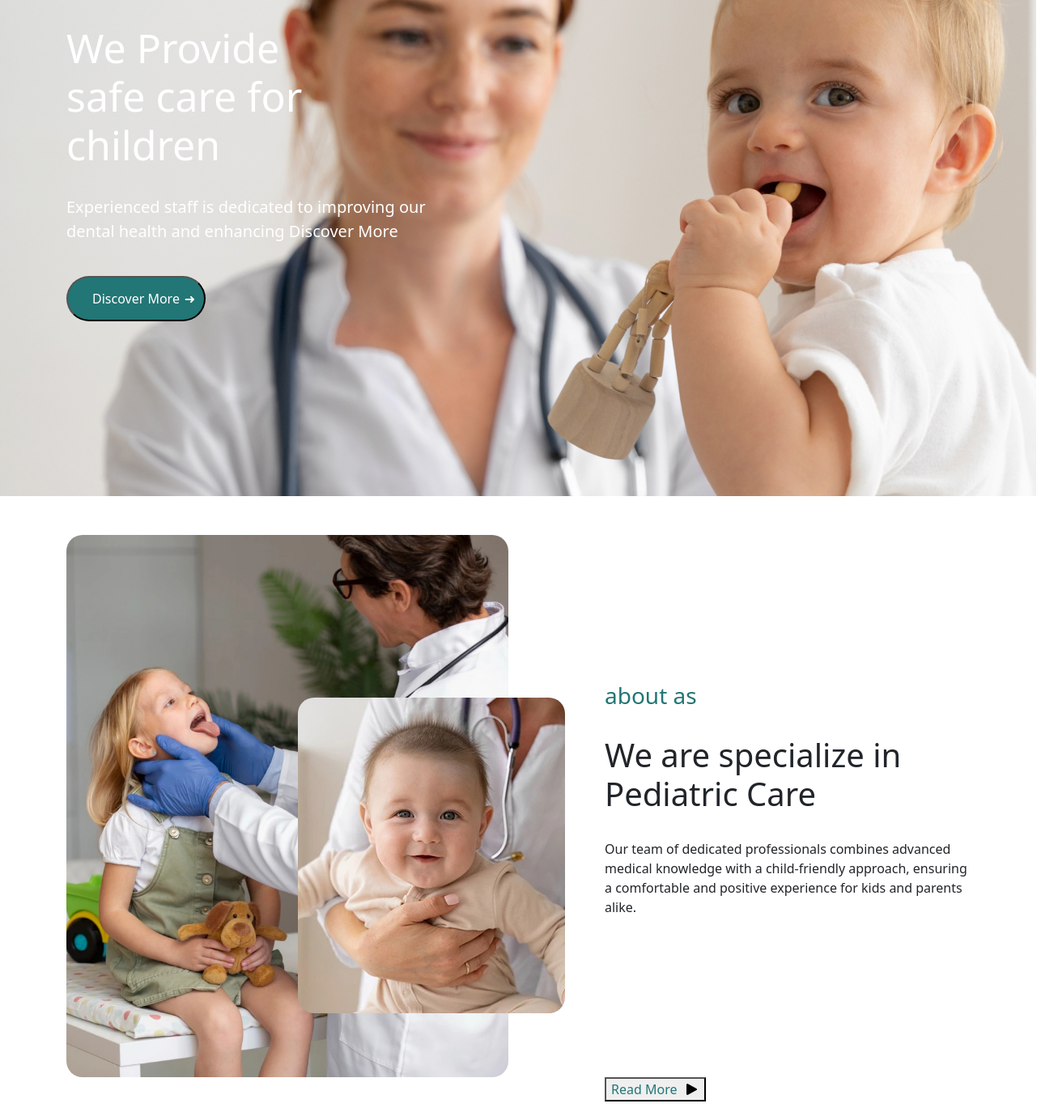
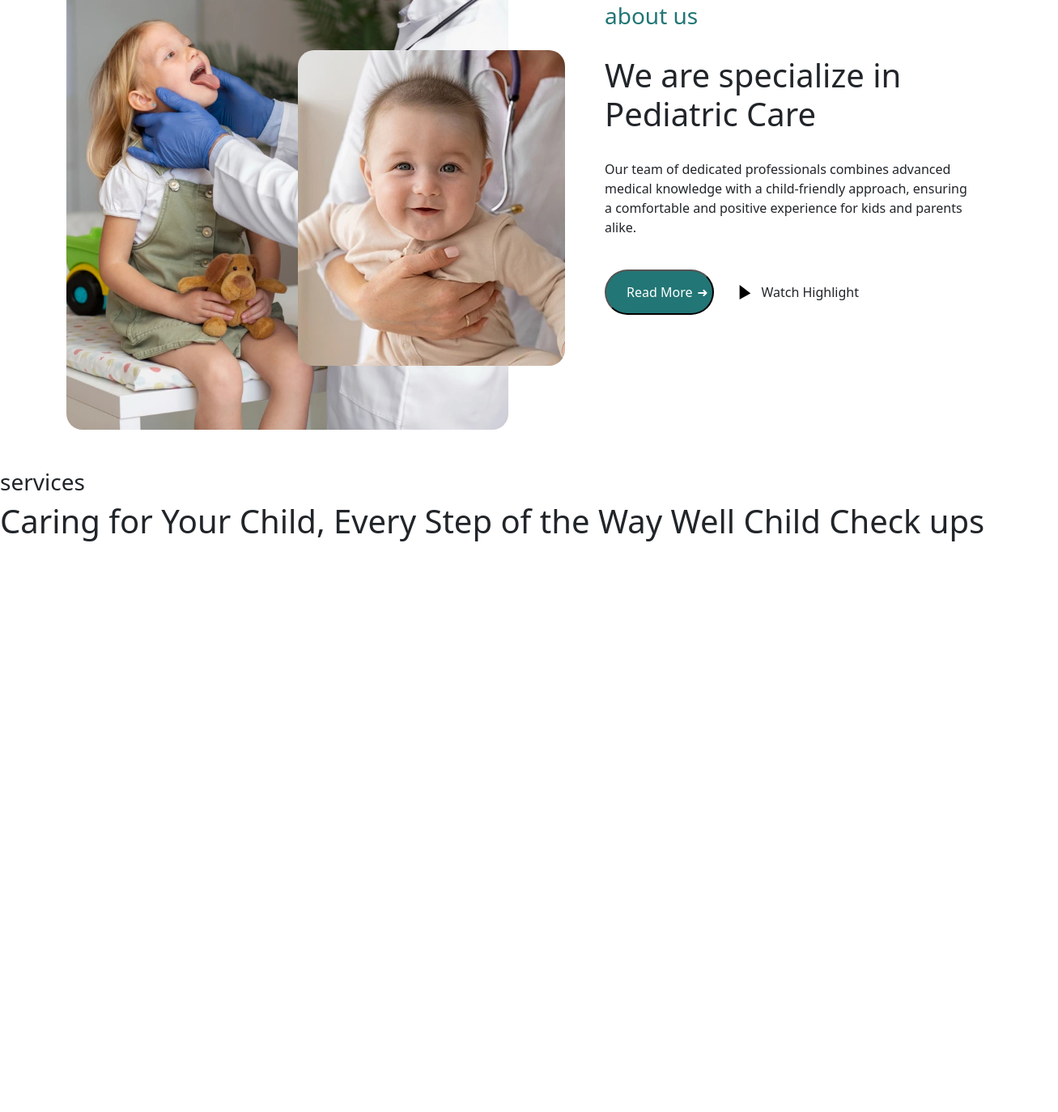
Before and after one commit to haneenkitani76-blip/clinic-master, a plain HTML site: page index.html in a window 1280 px wide. Shown: the part 315-1689 px from the top of the page at 81% size, 1307 px wide, since content can reach past the window. After the commit the page ends 991 px from the top, so only its background shows below. Drawn offline with nearby package versions, Linux system fonts and the light colour scheme; a web font is replaced by a local one.

Commit message:
update about us section and add youtube video

```diff
--- a/assets/css/main.css
+++ b/assets/css/main.css
@@ -87,3 +87,10 @@ height: 10px;
 position: absolute;
 right: 5px;
 }
+
+
+.video-trigger svg,
+.video-trigger .watch-text {
+  cursor: pointer;
+
+}
--- a/index.html
+++ b/index.html
@@ -78,58 +78,79 @@
     </div>
   </nav>
   <main>
-    <section class="hero vh-100 py-5">
-      <div class="container h-100 d-flex  align-items-start flex-column justify-content-center gap-4">
-        <h2>We Provide<br>
-          safe care for<br>
-          children</h2>
-        <p>Experienced staff is dedicated to improving our<br>
-          dental health and enhancing
-          Discover More
-        </p>
-        <button>Discover More</button>
+   <section class="about-as py-5">
+  <div class="container">
+    <div class="row align-items-center">
+      <div class="col-lg-6 mb-4 mb-lg-0">
+        <div class="about-images position-relative">
+          <img src="./assets/img/about as/baby girl.jpg"
+            class="main-img img-fluid"
+            alt="main image"/>
+          <img
+            src="./assets/img/about as/baby.jpg"
+            class="small-img position-absolute"
+            alt="small image"/>
+        </div>
       </div>
-    </section>
-    <section class="about-as">
-      <div class="container">
-        <div class="row py-5">
-          <div class="col-lg-6">
-            <div class="about-images ">
-              <img src="./assets/img/about as/baby girl.jpg" class="main-img img-fluid " alt="main image " />
-              <img src="./assets/img/about as/baby.jpg" class=" small-img " alt="small image" />
-            </div>
-          </div>
-          <div class="col-lg-5 offset-lg-1"" >
-    <div class=" about-content h-100 d-flex flex-column align-items-start justify-content-center gap-4">
-            <h3 class="primary-color">about as</h3>
-            <h1>We are specialize in Pediatric Care</h1>
-            <p>Our team of dedicated professionals combines advanced medical knowledge with a child-friendly approach,
-              ensuring a comfortable and positive experience for kids and parents alike.</p>
-          </div>
-          <div class="about-buttons d-flex">
+      <div class="col-lg-5 offset-lg-1">
+        <div class="about-content d-flex flex-column gap-4">
 
-            <div class="about-buttons d-flex align-items-center gap-3 flex-wrap">
-              <button class="button primary-color d-flex align-items-center gap-2">
-                Read More
-                <svg xmlns="http://www.w3.org/2000/svg" height="20" width="20" viewBox="0 0 640 640">
-                  <path
-                    d="M187.2 100.9C174.8 94.1 159.8 94.4 147.6 101.6C135.4 108.8 128 121.9 128 136L128 504C128 518.1 135.5 531.2 147.6 538.4C159.7 545.6 174.8 545.9 187.2 539.1L523.2 355.1C536 348.1 544 334.6 544 320C544 305.4 536 291.9 523.2 284.9L187.2 100.9z" />
-                </svg>
-              </button>
-              <iframe width="560" height="315" src="https://www.youtube.com/embed/o8OgzQdA70c?si=1KUg_rxO6Eid8VXa"
-                title="YouTube video player" frameborder="0"
-                allow="accelerometer; autoplay; clipboard-write; encrypted-media; gyroscope; picture-in-picture; web-share"
-                allowfullscreen>
-              </iframe>
-            </div>
+          <h3 class="primary-color">about us</h3>
+          <h1>We are specialize in Pediatric Care</h1>
+          <p>Our team of dedicated professionals combines advanced medical knowledge
+            with a child-friendly approach, ensuring a comfortable and positive
+            experience for kids and parents alike.</p>
+          <div class="about-buttons d-flex align-items-center gap-4 flex-wrap">
+            <button class="button primary-color"> Read More</button>
+            <span class="video-trigger d-flex align-items-center gap-2"
+              data-bs-toggle="modal"
+              data-bs-target="#videoModal" >
+              <svg xmlns="http://www.w3.org/2000/svg" width="26" height="26" viewBox="0 0 640 640">
+                <path d="M187.2 100.9L523.2 355.1L187.2 539.1z"/>
+              </svg>
+             <span class="watch-text"> Watch Highlight</span>
           </div>
         </div>
       </div>
-      </div>
-      </div>
+    </div>
+  </div>
+</section>
+
+    <section class="Services-section">
+      <h3>services</h3>
+      <h1>Caring for Your Child, Every Step of the Way
+Well Child Check ups</h1>
     </section>
   </main>
 
+
+
+
+
+
+
+<div class="modal fade" id="videoModal" tabindex="-1" aria-hidden="true">
+  <div class="modal-dialog modal-lg modal-dialog-centered">
+    <div class="modal-content">
+
+      <div class="modal-header">
+        <h5 class="modal-title">Watch Highlight</h5>
+        <button type="button" class="btn-close" data-bs-dismiss="modal"></button>
+      </div>
+
+      <div class="modal-body p-0">
+        <div class="ratio ratio-16x9">
+          <iframe
+            src="https://www.youtube.com/embed/o8OgzQdA70c"
+            title="YouTube video"
+            allowfullscreen>
+          </iframe>
+        </div>
+      </div>
+
+    </div>
+  </div>
+</div>
   <script src="https://cdn.jsdelivr.net/npm/bootstrap@5.3.8/dist/js/bootstrap.bundle.min.js"
     integrity="sha384-FKyoEForCGlyvwx9Hj09JcYn3nv7wiPVlz7YYwJrWVcXK/BmnVDxM+D2scQbITxI"
     crossorigin="anonymous"></script>
```
